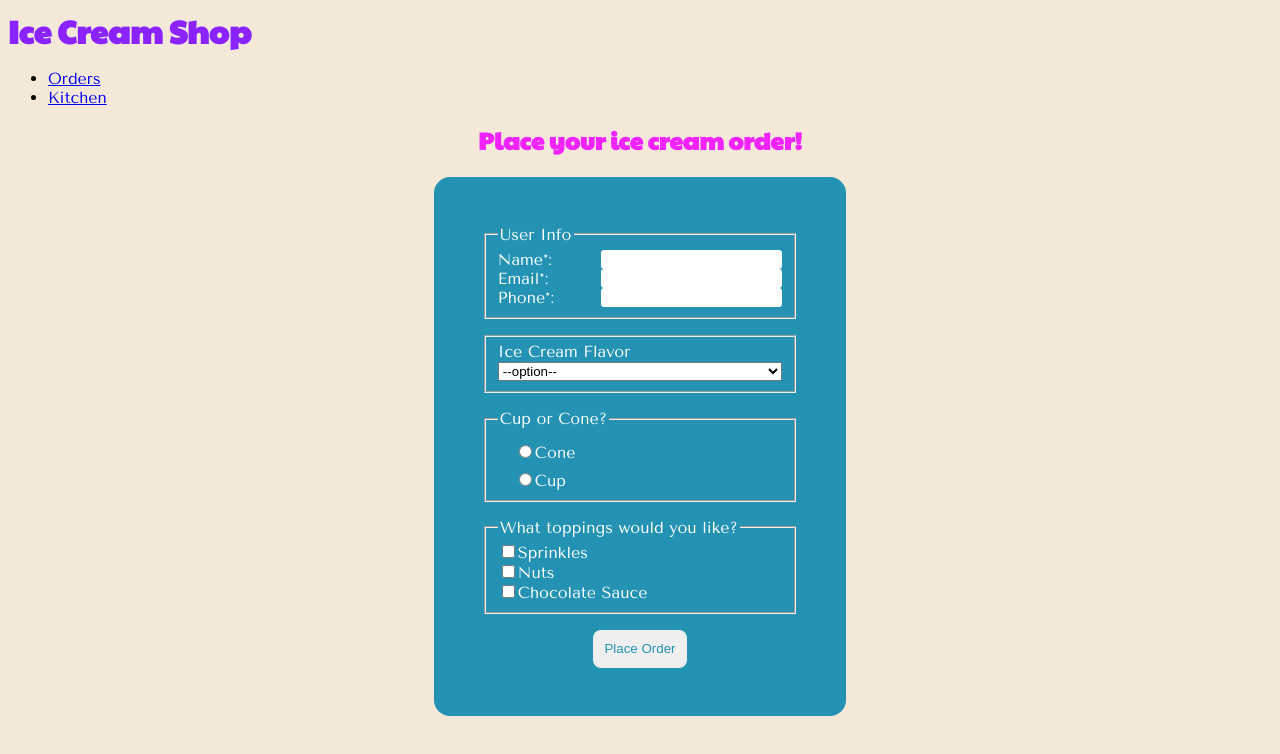
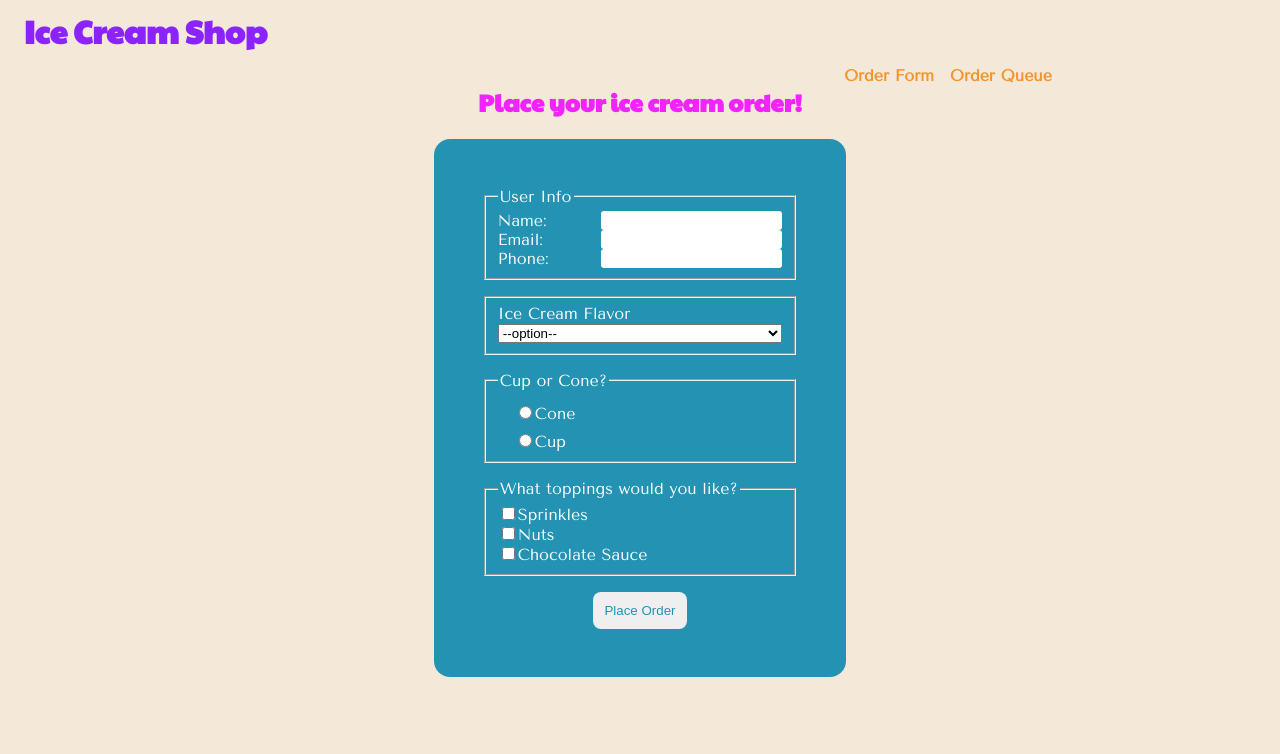
Before and after one commit to PhillipDaum/ice-cream-order-system, a React (Vite) app: page / in a window 1280 px wide. Shown: the top 754 px of the page. Built offline with nearby package versions, Linux system fonts and the light colour scheme.

Commit message:
fix spelling errors, add order queue

```diff
--- a/src/App.jsx
+++ b/src/App.jsx
@@ -1,13 +1,13 @@
 import { useState } from 'react'
-import Form from './components/Form';
-// import Nav from './components/Nav';
-import Kitchen from './pages/Kitchen';
-import Orders from './pages/Orders';
+import Nav from './components/Nav';
+import OrderQueue from './pages/OrderQueue';
+import OrderForm from './pages/OrderForm';
 import { Routes, Route, Link } from 'react-router-dom';
 import './App.css'
 
 function App() {
 
+  // one ticket for one ice cream
   const [formData, setFormData] = useState({
     name: "",
     email: "",
@@ -21,7 +21,14 @@ function App() {
     }
   });
 
-  let back = [];
+
+  // Function to remove an order by index
+  const removeOrder = (index) => {
+    setOrders((prevOrders) => prevOrders.filter((_, i) => i !== index));
+  };
+
+  // array of all of the orders
+  const [orders, setOrders] = useState([]);
 
   const handleChange = (e) => {
     const { name, value, type, checked } = e.target;
@@ -40,9 +47,10 @@ function App() {
 
   const handleSubmit = (e) => {
     e.preventDefault();
-    let dataObj = formData;
-    back.push(dataObj);
-    console.log(back)
+    // how do I do this?
+    console.log("formdata", formData)
+    setOrders((prevOrders) => [...prevOrders, formData])
+    console.log(orders)
     // resets form
     setFormData({
       name: "",
@@ -59,27 +67,13 @@ function App() {
   };
 
   return (
-    <>
-      {/* header/Nav - first build here, then move to component */}
-      <header>
-                <h1>Ice Cream Shop</h1>
-                <nav>
-                    <ul className="nav">
-                        {/* these will be the react router stuff */}
-                        <li>
-                         <Link to="/">Orders</Link>
-                        </li>
-                        <li>
-                            <Link to="/kitchen">Kitchen</Link>
-                        </li>
-                    </ul>
-                </nav>
-                <Routes>
-                    <Route path="/" element={<Orders handleChange={handleChange} handleSubmit={handleSubmit} formData={formData}/>} />
-                    <Route path="/Kitchen" element={<Kitchen />} />
-                </Routes>
-            </header>
-    </>
+    <div className='app-container'>
+      <Nav />
+      <Routes>
+        <Route path="/" element={<OrderForm handleChange={handleChange} handleSubmit={handleSubmit} formData={formData} />} />
+        <Route path="/order-queue" element={<OrderQueue orders={orders} removeOrder={removeOrder}/>} />
+      </Routes>
+    </div>
   )
 }
 
--- a/src/components/Form.jsx
+++ b/src/components/Form.jsx
@@ -1,6 +1,5 @@
 import './Form.css'
 function Form({ handleChange, handleSubmit, formData }) {
-
 
     return (
         <>
@@ -8,15 +7,15 @@ function Form({ handleChange, handleSubmit, formData }) {
                 <fieldset>
                     <legend>User Info</legend>
                     <div className="grid-switch">
-                        <label htmlFor="name">Name*:</label>
+                        <label htmlFor="name">Name:</label>
                         <input type="text" id="name" name="name" value={formData.name} onChange={handleChange} required />
                     </div>
                     <div className="grid-switch">
-                        <label htmlFor="email">Email*:</label>
+                        <label htmlFor="email">Email:</label>
                         <input type="email" id="email" name="email" value={formData.email} onChange={handleChange} required />
                     </div>
                     <div className="grid-switch">
-                        <label htmlFor="phone">Phone*:</label>
+                        <label htmlFor="phone">Phone:</label>
                         {/* <!--  can add pattern, etc later --> */}
                         <input type="tel" id="phone" name="phone" value={formData.phone} onChange={handleChange} required />
                     </div>
--- a/src/components/Nav.jsx
+++ b/src/components/Nav.jsx
@@ -1,10 +1,10 @@
+import { Link } from 'react-router-dom';
 import './Nav.css'
 
 function Nav() {
 
 
     return (
-        <>
         <header>
             <h1>Ice Cream Shop</h1>
             {/* <div className="burger">
@@ -15,18 +15,15 @@ function Nav() {
             <nav>
                 <ul className="nav">
                     {/* these will be the react router stuff */}
-                        <li>Orders</li>
                     <li>
-                            <Link to="/kitchen">Kitchen</Link>
+                        <Link to="/">Order Form</Link>
+                    </li>
+                    <li>
+                        <Link to="/order-queue">Order Queue</Link>
                     </li>
                 </ul>
             </nav>
-                <Routes>
-                    {/* <Route path="/" element={<Home />} /> */}
-                    <Route path="/Kitchen" element={<Kitchen />} />
-                </Routes>
         </header>
-        </>
     )
 }
 
--- a/src/pages/Kitchen.jsx
+++ /dev/null
@@ -1,16 +0,0 @@
-import './Kitchen.css'
-
-// import the stack of orders
-function Kitchen() {
-
-    return (
-        <>
-            <h3>Hello World</h3>
-            {/* this will be a list of orders*/}
-            {/* each has a button to click when it is served or completed */}
-            {/* can use, shift, pop or splice to remove it */}
-        </>
-    )
-}
-
-export default Kitchen
--- a/src/pages/Orders.jsx
+++ b/src/pages/OrderForm.jsx
@@ -1,7 +1,7 @@
 import Form from "../components/Form"
 
 // import the stack of orders
-function Orders({handleChange, handleSubmit, formData}) {
+function OrderForm({handleChange, handleSubmit, formData}) {
 
     return (
         <>
@@ -13,4 +13,4 @@ function Orders({handleChange, handleSubmit, formData}) {
     )
 }
 
-export default Orders
+export default OrderForm
--- /dev/null
+++ b/src/pages/OrderQueue.jsx
@@ -0,0 +1,33 @@
+import './OrderQueue.css'
+
+// import the stack of orders
+function OrderQueue({ orders, removeOrder }) {
+
+  return (
+    // order.name .email .phone .flavor .vessel .toppings (all that are true)
+    <div className='orders-container'>
+      {orders.map((order, index) => (
+        <div key={index} className='order-card'>
+          <p>{order.name}</p>
+          <p>{order.email}</p>
+          <p>{order.phone}</p>
+
+          <p>{order.vessel}</p>
+          <p>{order.flavor}</p>
+
+          {/* I want to go back and use an array to do this */}
+          {/* Render toppings that are true */}
+          {Object.entries(order.toppings)
+            .filter(([key, value]) => value) // Keep only true toppings
+            .map(([key]) => (
+              <p key={key}>Topping: {key}</p>
+            ))}
+            {/* this button will remove the item from the array 'orders' */}
+            <button onClick={() => removeOrder(index)}>Serve Order</button>
+        </div>
+      ))}
+    </div>
+  )
+}
+
+export default OrderQueue
```
Also changed, not shown: src/components/Form.css (renamed from src/components/form.css), src/pages/Kitchen.css (deleted), src/pages/OrderQueue.css (added). Lines whose indentation alone changed are shown as unchanged.
